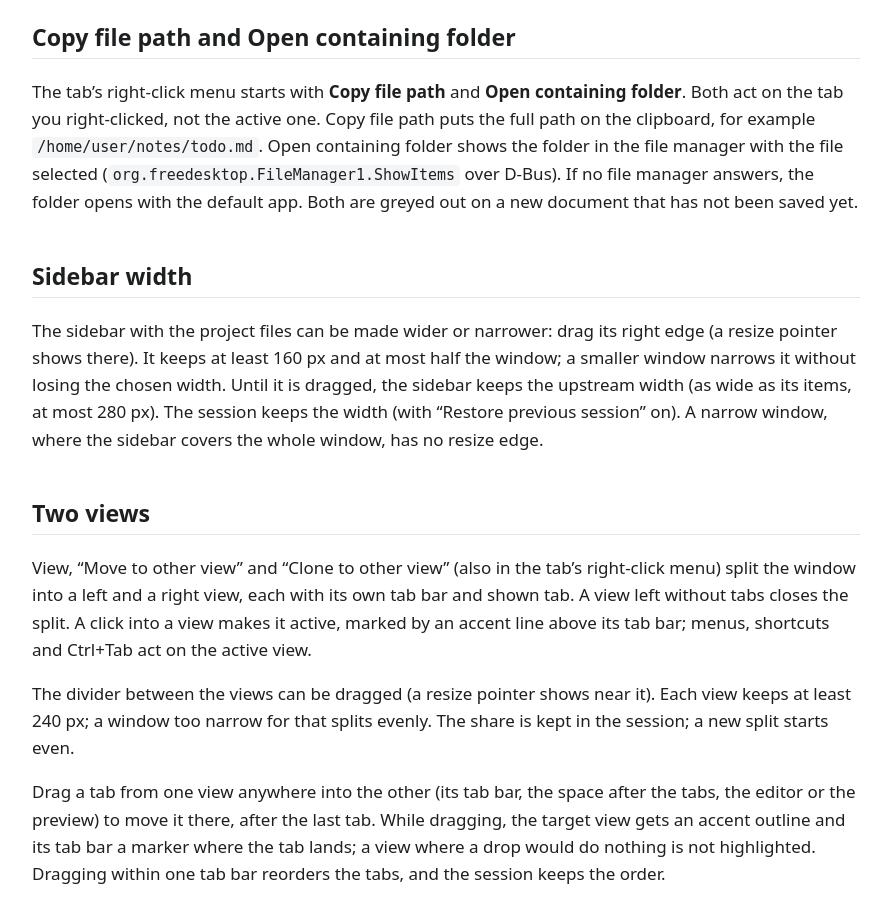
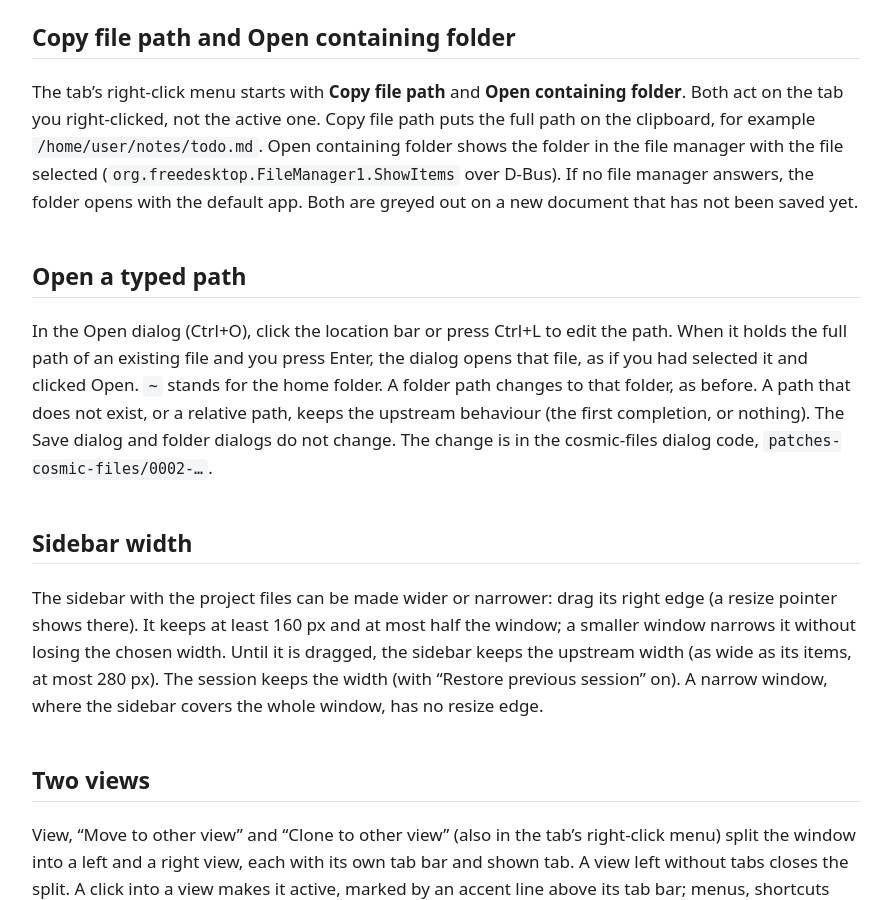
Before and after one commit to jwillmer/cosmic-desktop-extras, a Jekyll site: the page built from docs/text-editor.md, in a window 1280 px wide and 900 px high, scrolled down 4731 px. Shown: the whole window, without its empty margins (194-1085 px from the left). Built offline with Jekyll 4.4.1, drawn with Linux system fonts in a browser that asks for light colours; our own code applies the rules of GitHub Pages for plain Markdown files; some of the changed text lies outside the part shown.

Commit message:
Text editor docs: open a typed path
Co-Authored-By: Claude Opus 5.5 <noreply@anthropic.com>

```diff
--- a/docs/text-editor.md
+++ b/docs/text-editor.md
@@ -169,6 +169,15 @@ clipboard, for example `/home/user/notes/todo.md`. Open containing folder shows
 file manager with the file selected (`org.freedesktop.FileManager1.ShowItems` over D-Bus). If no
 file manager answers, the folder opens with the default app. Both are greyed out on a new document
 that has not been saved yet.
+
+## Open a typed path
+
+In the Open dialog (Ctrl+O), click the location bar or press Ctrl+L to edit the path. When it holds
+the full path of an existing file and you press Enter, the dialog opens that file, as if you had
+selected it and clicked Open. `~` stands for the home folder. A folder path changes to that folder,
+as before. A path that does not exist, or a relative path, keeps the upstream behaviour (the first
+completion, or nothing). The Save dialog and folder dialogs do not change. The change is in the
+cosmic-files dialog code, `patches-cosmic-files/0002-…`.
 
 ## Sidebar width
 
@@ -414,6 +423,7 @@ A Markdown file can come from anywhere, so a click in the preview never runs any
 | `0112` Tab file menu | New `src/tab_file.rs`: Copy file path and Open containing folder in the tab's right-click menu; tests |
 | `0113` Sidebar width | New `src/sidebar.rs`: drag the sidebar's right edge to resize it; the session keeps the width; tests |
 | `patches-cosmic-files/0001-…` | One-line fix so cosmic-files (the editor's file dialogs) builds with `single-instance`. `build.sh` clones cosmic-files at the revision in the editor's `Cargo.lock` to `~/.cache/edit-md/cosmic-files` and applies it; patch 0003 points Cargo there |
+| `patches-cosmic-files/0002-…` | Open dialog: Enter on the typed path of an existing file opens it; test |
 
 ## Installed files
 
```
Also changed, not shown: text-editor/README.md.
